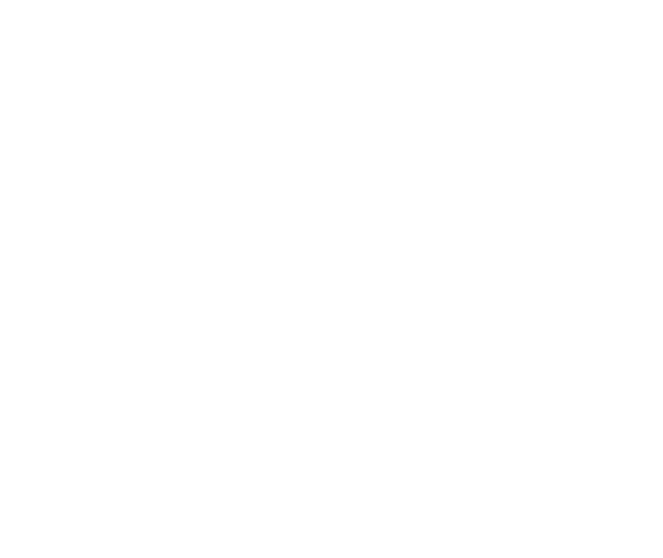
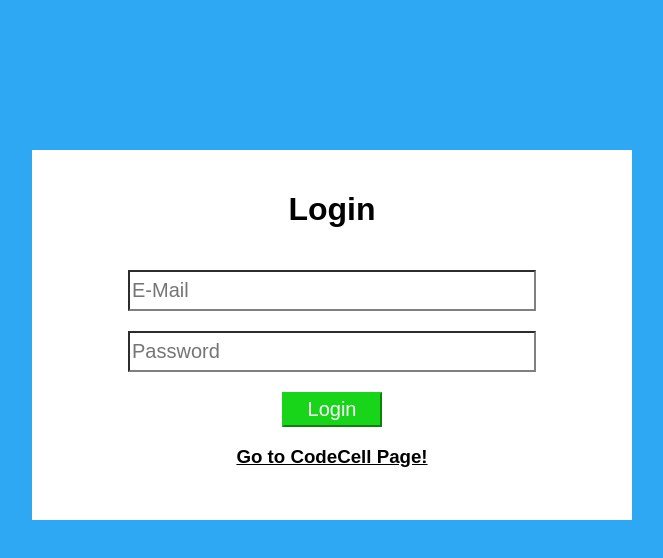
Before and after one commit to deshpanda/week0-task1, a plain HTML site: page tasks/task1/index.html in a window 1280 px wide. Shown: the whole page, without its empty margins (401-1064 px from the left). Drawn offline with Linux system fonts and the light colour scheme.

Commit message:
Add files via upload

```diff
--- a/tasks/task1/index.html
+++ b/tasks/task1/index.html
@@ -4,13 +4,21 @@
     <meta charset="UTF-8">
     <meta http-equiv="X-UA-Compatible" content="IE=edge">
     <meta name="viewport" content="width=device-width, initial-scale=1.0">
-    <title>Document</title>
-    <link rel="stylesheet" href="index.css">
+    <title>Login Page</title>
+    <link rel="stylesheet" href="styles.css" />
+
 </head>
 <body>
+    <div class="box" id="box">
+        <h1>Login</h1>
+        <input class="email" id="email" type="text" placeholder="E-Mail">
+        <br>
+        <input class="password" id="password" type="password" placeholder="Password"><br>
+        <button class="login-btn" type="button" onclick="login()">Login</button>
 
-    <script type="text/javascript">
-
-    </script>
+        <br>
+        <a href="https://www.kjscecodecell.com/" target="_blank"><h3>Go to CodeCell Page!</h3></a>
+    </div>
+<script type="text/javascript" src="script.js" async></script>
 </body>
 </html>
--- /dev/null
+++ b/tasks/task1/script.js
@@ -0,0 +1,7 @@
+function login() {
+    var Details = new Array();
+    Details[0] = document.getElementById("email").value;
+    Details[1] = document.getElementById("password").value;
+    console.log(Details);
+    alert("You have logged in!!");
+}
--- /dev/null
+++ b/tasks/task1/styles.css
@@ -0,0 +1,47 @@
+html{
+    background-color: rgb(47, 168, 244);
+    font-family: Arial, Helvetica, sans-serif;
+}
+
+div{
+    background-color: white;
+    text-align: center;
+    margin-left: 425px;
+    padding-top: 20px;
+    width: 600px;
+    height: 350px;
+    position: center;
+}
+
+.box {
+    margin-top: 150px;
+    height: 350px;
+}
+
+input{
+    width: 400px;
+    height: 35px;
+    border-color: grey;
+    font-size: 20px;
+    margin-top: 20px;
+
+
+}
+
+button{
+    margin-top: 20px;
+    background-color: rgb(25, 213, 25);
+    border-color: rgb(25, 213, 25);
+    height: 35px;
+    width: 100px;
+    font-size: 20px;
+    color: white;
+}
+
+a{
+    color: black;
+}
+
+a:hover{
+    color: green;
+}
```
